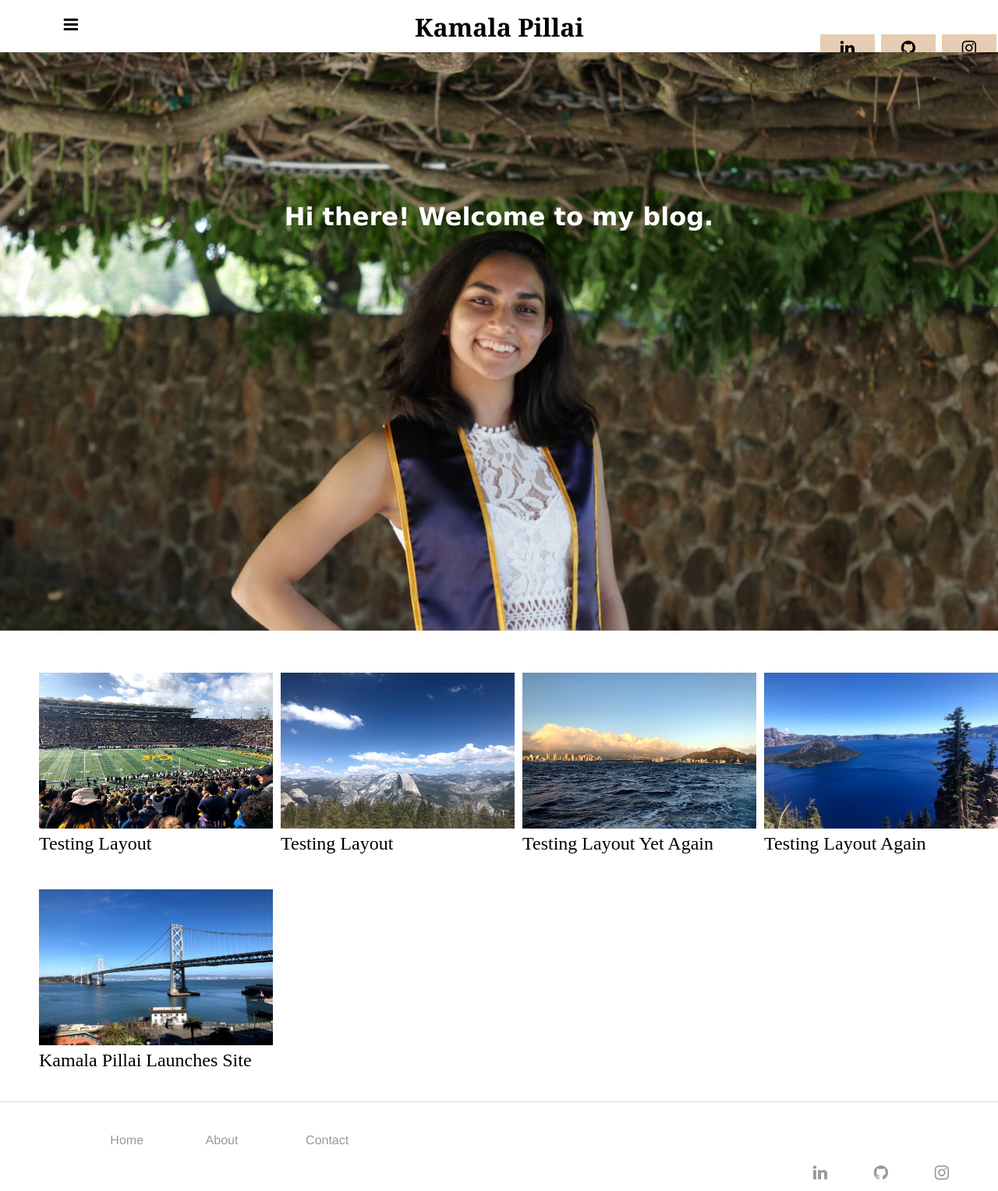
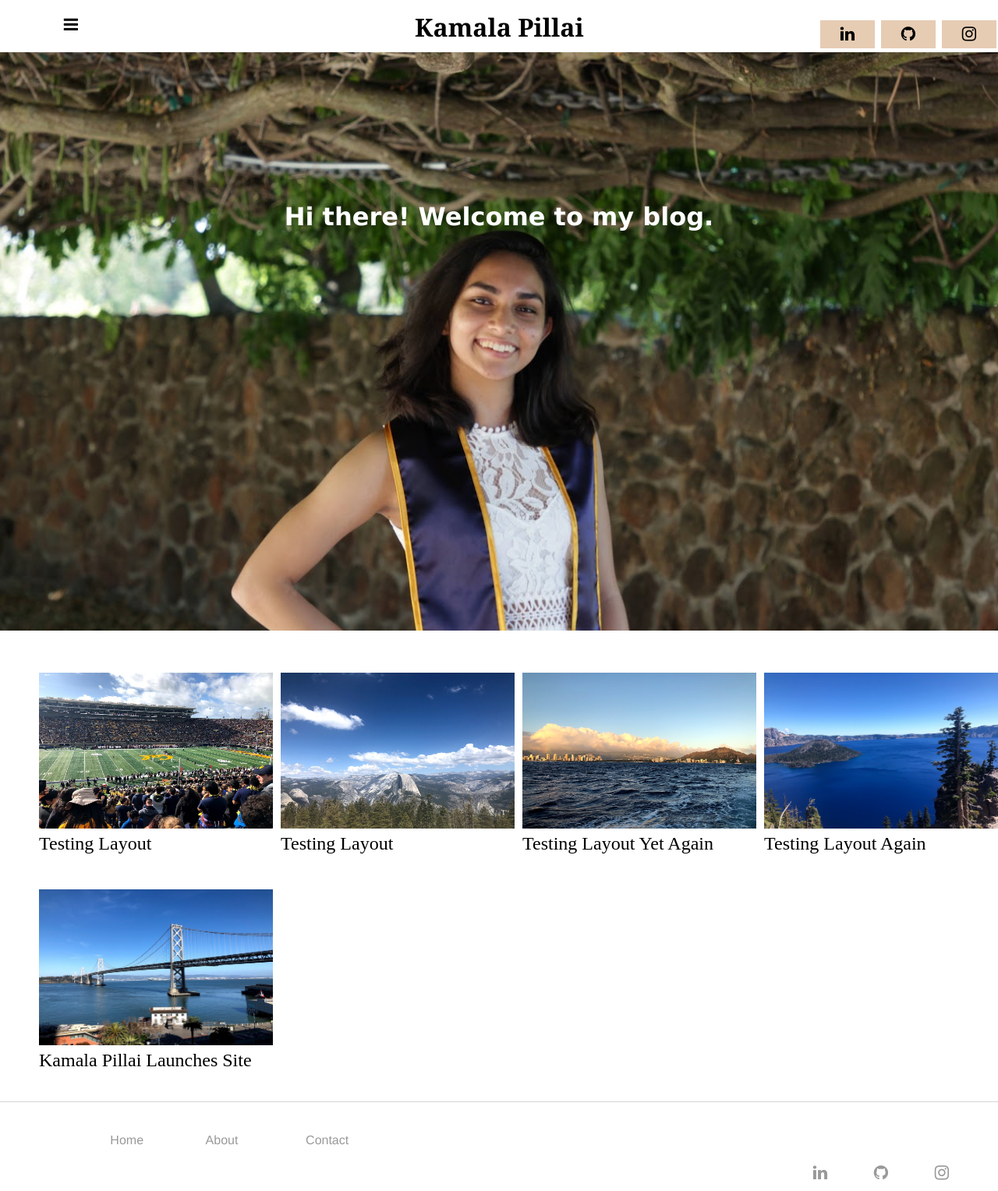
Before and after one commit to kpill/kpill.github.io, a Jekyll site: the page built from index.html, in a window 1280 px wide. Shown: the whole page at 78% size. Built offline with Jekyll 4.4.1, drawn with Linux system fonts in a browser that asks for light colours.

Commit message:
Update main.css

```diff
--- a/css/main.css
+++ b/css/main.css
@@ -87,7 +87,6 @@ a.home:hover, a.home:active {
  	background: rgb(230, 204, 179);
   	color: black;
 	vertical-align: middle;
-	transform: translate(0%, 50%);
 }
 
 footer .fa-linkedin {
@@ -102,7 +101,6 @@ footer .fa-linkedin {
 	background: rgb(230, 204, 179);
 	color: black;
 	vertical-align: middle;
-	transform: translate(0%, 50%);
 }
 
 footer .fa-github {
@@ -116,7 +114,6 @@ footer .fa-github {
 	background: rgb(230, 204, 179);
 	color: black;
 	vertical-align: middle;
-	transform: translate(0%, 50%);
 }
 
 
```
